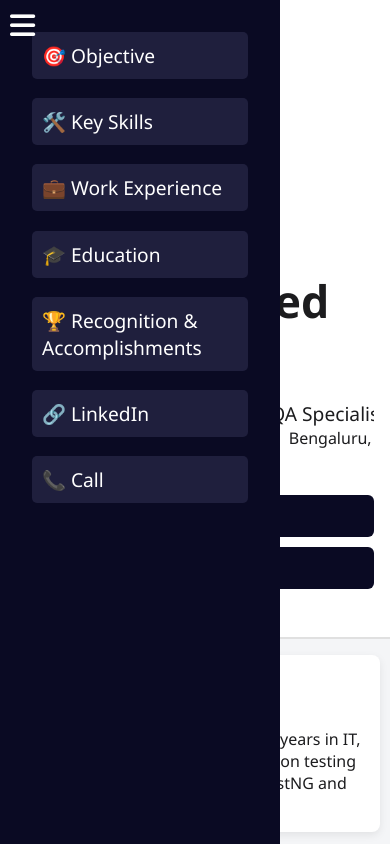
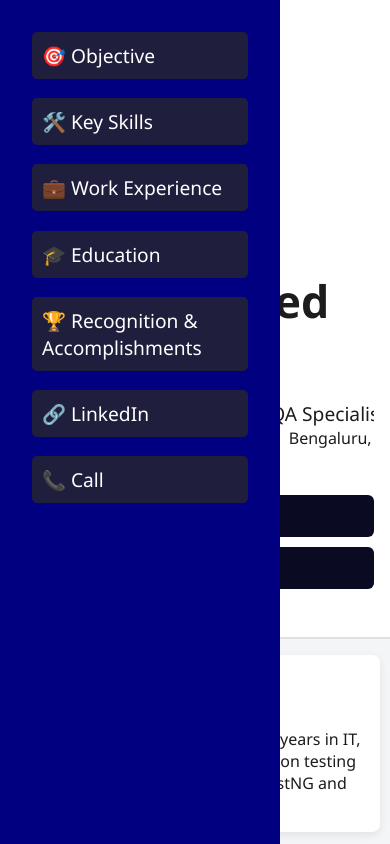
Before and after one commit to AfridShaik-98/AfridShaik-98.github.io, a plain HTML site: page index.html in a window 390 px wide. Both pictures are taken after a click on the button 22 px from the left and 26 px from the top of the page. Shown: the top 844 px of the page. Drawn offline with Linux system fonts and the light colour scheme.

Commit message:
Mobile navigation color changes

```diff
--- a/index.html
+++ b/index.html
@@ -11,7 +11,6 @@
     * { margin: 0; padding: 0; box-sizing: border-box; scroll-behavior: smooth; }
     body { font-family: 'Segoe UI', sans-serif; background: #f4f5f7; color: #1c1c1e; overflow-x: hidden; }
 
-    /* Preloader */
     #preloader {
       position: fixed; inset: 0; background: #0a0a23;
       display: flex; align-items: center; justify-content: center;
@@ -26,7 +25,6 @@
     }
     @keyframes spin { 0% { transform: rotate(0); } 100% { transform: rotate(360deg); } }
 
-    /* Scroll progress bar */
     #progressBar {
       position: fixed;
       top: 0; left: 0;
@@ -36,7 +34,6 @@
       z-index: 999;
     }
 
-    /* Header */
     .header {
       background: #fff; text-align: center; padding: 3rem 1rem;
       border-bottom: 2px solid #e0e0e0;
@@ -59,7 +56,6 @@
       50% { border-color: #1c1c1e; }
     }
 
-    /* Top footer (desktop nav) */
     .top-footer {
       background: #0a0a23; position: sticky; top: 0;
       z-index: 998; padding: 0.7rem 1rem;
@@ -76,7 +72,6 @@
       text-decoration: none;
     }
 
-    /* Hamburger & Mobile Menu */
     .hamburger {
       display: none;
       font-size: 1.8rem;
@@ -92,7 +87,7 @@
       display: none;
       position: fixed;
       top: 0; left: 0;
-      background: #0a0a23;
+      background: navy;
       height: 100%;
       width: 75%;
       max-width: 280px;
@@ -105,6 +100,9 @@
       display: block;
       transform: translateX(0);
     }
+    .mobile-menu.show + .hamburger {
+      display: none !important;
+    }
     .mobile-menu a {
       display: block;
       color: #fff;
@@ -116,7 +114,6 @@
       border-radius: 5px;
     }
 
-    /* Sections */
     .container { width: 85%; margin: auto; padding: 2rem 0; }
     section {
       margin-bottom: 3rem;
@@ -128,10 +125,9 @@
     }
     h2 { color: #0a0a23; margin-bottom: 1rem; font-size: 1.9rem; }
     ul { list-style: none; }
-    ul li::before { content: \"💡 \"; }
+    ul li::before { content: "\1F4A1 "; }
     li { margin-bottom: 0.5rem; }
 
-    /* Social Links */
     .social-links {
       margin-top: 1.5rem;
       display: flex; gap: 20px;
@@ -149,7 +145,6 @@
       text-align: center; padding: 1.5rem 0;
     }
 
-    /* Responsive */
     @media (max-width: 600px) {
       .top-footer { display: none; }
       .hamburger { display: block; }
@@ -161,16 +156,13 @@
   </style>
 </head>
 <body>
-  <!-- Preloader -->
   <div id="preloader"><div class="loader"></div></div>
   <div id="progressBar"></div>
 
-  <!-- Hamburger Button -->
-  <button class="hamburger" onclick="toggleMenu()">
+  <button class="hamburger" id="hamburger" onclick="toggleMenu()">
     <i class="fas fa-bars"></i>
   </button>
 
-  <!-- Mobile Menu -->
   <div class="mobile-menu" id="mobileMenu">
     <a href="#objective">🎯 Objective</a>
     <a href="#skills">🛠️ Key Skills</a>
@@ -181,7 +173,6 @@
     <a href="tel:+919133083182">📞 Call</a>
   </div>
 
-  <!-- Desktop Navigation -->
   <div class="top-footer">
     <div class="nav-buttons">
       <a href="#objective">Objective</a>
@@ -192,11 +183,10 @@
     </div>
     <div class="top-contact">
       <a href="https://linkedin.com/in/shaik-mahammed-afrid" target="_blank"><i class="fab fa-linkedin"></i></a>
-      <a href="tel:+919133083182"><i class="fas fa-phone-alt"></i> +91 91330 83182</a>
+      <a href="tel:+919133083182"><i class="fas fa-phone-alt"></i> +91 91330 83182</a>
     </div>
   </div>
 
-  <!-- Header Section -->
   <div class="header">
     <img src="3M6A3911.jpg" alt="Shaik Afrid" class="profile-pic">
     <h1>Shaik Mahammed Afrid</h1>
@@ -208,7 +198,6 @@
     </div>
   </div>
 
-  <!-- Portfolio Sections -->
   <div class="container">
     <section id="objective">
       <h2>🎯 Objective</h2>
@@ -256,7 +245,6 @@
     </section>
   </div>
 
-  <!-- Footer -->
   <footer>
     <div>
       &copy; Shaik Mahammed Afrid |
@@ -265,14 +253,20 @@
     </div>
   </footer>
 
-  <!-- JavaScript -->
   <script>
     window.addEventListener("load", () => {
       document.getElementById("preloader").style.display = "none";
     });
 
     function toggleMenu() {
-      document.getElementById('mobileMenu').classList.toggle('show');
+      const menu = document.getElementById('mobileMenu');
+      const button = document.getElementById('hamburger');
+      menu.classList.toggle('show');
+      if (menu.classList.contains('show')) {
+        button.style.display = 'none';
+      } else {
+        button.style.display = 'block';
+      }
     }
 
     window.addEventListener("scroll", () => {
```
